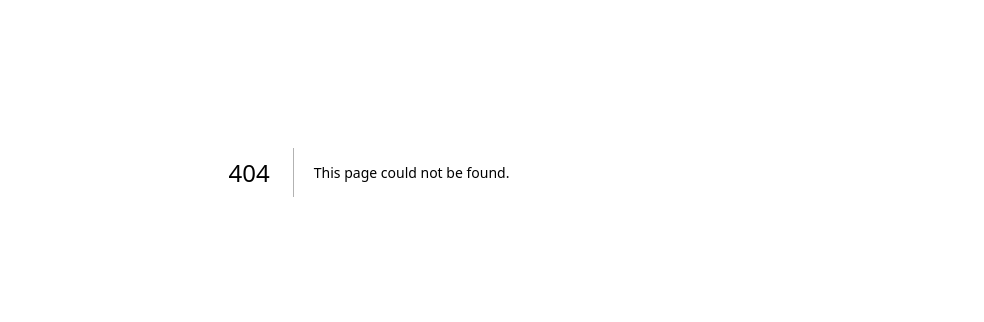
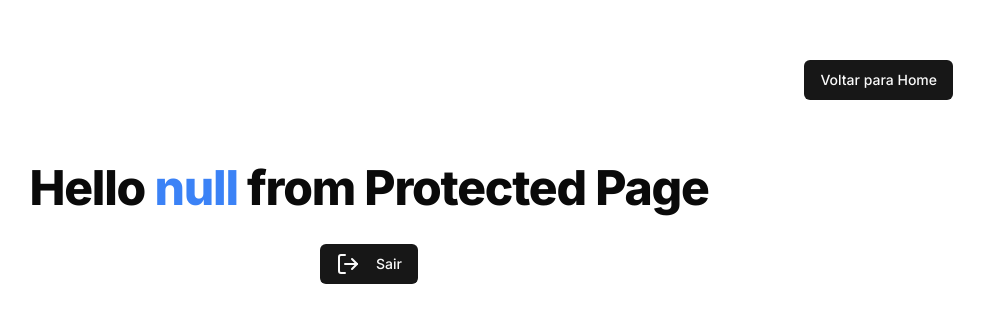
Before and after one commit to Arthur-Gab/next-auth, a Next.js app: page /settings in a window 1280 px wide. Before the commit this address had no page. Shown: the part 228-550 px from the top of the page, without its empty margins (271-1255 px from the left). Built offline with nearby package versions, Linux system fonts and the light colour scheme; no server answers.

Commit message:
feat(sign-in and sign-out)

```diff
--- a/src/app/restrict/page.tsx
+++ b/src/app/(restrict)/settings/page.tsx
@@ -2,8 +2,11 @@ import { TypographyH1 } from '@/components/ui/typograph';
 import { Button } from '@/components/ui/button';
 import Link from 'next/link';
 import LogOutButton from '@/components/LogOutButton';
+import { auth } from '@/auth';
 
-const RestricPage = () => {
+const SeetingsPage = async () => {
+	const session = await auth();
+
 	return (
 		<>
 			<main className='container flex h-full flex-col items-center justify-center gap-16'>
@@ -16,7 +19,10 @@ const RestricPage = () => {
 
 				<div className='flex w-full flex-col gap-6'>
 					<TypographyH1 className='text-center'>
-						Hello <span className='text-blue-500'>{'{user}'}</span>{' '}
+						Hello{' '}
+						<span className='text-blue-500'>
+							{JSON.stringify(session, null, 2)}
+						</span>{' '}
 						from Protected Page
 					</TypographyH1>
 					<LogOutButton />
@@ -26,4 +32,4 @@ const RestricPage = () => {
 	);
 };
 
-export default RestricPage;
+export default SeetingsPage;
--- a/src/app/page.tsx
+++ b/src/app/page.tsx
@@ -40,7 +40,7 @@ export default function Home() {
 					className='gap-4'
 					asChild
 				>
-					<Link href='/restrict'>
+					<Link href='/settings'>
 						Pagina Protegida <ExternalLink />
 					</Link>
 				</Button>
--- /dev/null
+++ b/src/auth.config.ts
@@ -0,0 +1,42 @@
+import { type NextAuthConfig } from 'next-auth';
+
+import Credentials from 'next-auth/providers/credentials';
+
+import { SignInFormSchema } from '@/lib/types/auth';
+import { getUserByEmail } from '@/lib/db';
+
+export default {
+	providers: [
+		Credentials({
+			/**
+			 * Authorize nao possuem nenhum metodo de validar, por isso
+			 * e necessario roteger a routa de Auth da API de usuarios que chamarem * a API manualmente
+			 */
+			authorize: async (credentials) => {
+				const isCredentialsValid =
+					SignInFormSchema.safeParse(credentials);
+
+				// Credentials validas
+				if (isCredentialsValid.success) {
+					const { email, password } = isCredentialsValid.data;
+
+					const user = await getUserByEmail(email);
+
+					// Usuarios criados pelo Google e Github nao possuem senha no BD
+					if (!user || !user.password) {
+						return null;
+					}
+
+					// No mundo real estaria usando bcrypt.compare
+					const passwordMatch = password === user.password;
+
+					if (passwordMatch) {
+						return user;
+					}
+				}
+
+				return null;
+			},
+		}),
+	],
+} satisfies NextAuthConfig;
--- a/src/auth.ts
+++ b/src/auth.ts
@@ -1,9 +1,18 @@
 import NextAuth from 'next-auth';
-import GitHub from 'next-auth/providers/github';
+// 0Auth Providers && Credentials Provider
+import authConfig from '@/auth.config';
+
+// Prisma Adapter
+import { PrismaAdapter } from '@auth/prisma-adapter';
+import db from '@/lib/db';
 
 export const {
 	handlers: { GET, POST },
 	auth,
+	signIn,
+	signOut,
 } = NextAuth({
-	providers: [GitHub],
+	...authConfig,
+	adapter: PrismaAdapter(db),
+	session: { strategy: 'jwt' },
 });
--- a/src/lib/actions/auth.ts
+++ b/src/lib/actions/auth.ts
@@ -4,6 +4,8 @@ import z from 'zod';
 import { SignInFormSchema, SignUpFormSchema } from '@/lib/types/auth';
 import { createUser } from '@/lib/db';
 import { AuthError } from 'next-auth';
+
+import { signIn, signOut } from '@/auth';
 
 /**
  *
@@ -16,9 +18,16 @@ export const handleSignIn = async (
 	formData: z.infer<typeof SignInFormSchema>
 ) => {
 	console.log('Starting Login');
+	console.log(formData);
+
+	const { email, password } = formData;
 
 	try {
-		console.log(formData);
+		await signIn('credentials', {
+			email,
+			password,
+			redirectTo: '/settings',
+		});
 	} catch (e) {
 		console.error(e);
 
@@ -31,6 +40,8 @@ export const handleSignIn = async (
 					return { message: 'Algo deu errado. Tente outra vez.' };
 			}
 		}
+
+		throw e; // Necessario lancar o erro para o redirecionamento funcionar
 	}
 };
 
@@ -52,4 +63,18 @@ export const handleSignUp = async (
 
 export const handleSignOut = async () => {
 	console.log('Sing Out');
+
+	try {
+		await signOut({
+			redirectTo: '/',
+		});
+	} catch (e) {
+		console.error(e);
+
+		if (e instanceof AuthError) {
+			console.log(e.type);
+		}
+
+		throw e; // Necessario lancar o erro para o redirecionamento funcionar
+	}
 };
--- a/src/lib/db/usersHandlers.ts
+++ b/src/lib/db/usersHandlers.ts
@@ -1,4 +1,3 @@
-import { PrismaClientKnownRequestError } from '@prisma/client/runtime/library';
 import db from './';
 
 export const createUser = async (email: string, password?: string) => {
@@ -17,19 +16,25 @@ export const createUser = async (email: string, password?: string) => {
 		// TODO: Send Verification Token
 	} catch (e) {
 		console.log(e);
-		if (e instanceof PrismaClientKnownRequestError && e.code === 'P2002')
+
+		// @ts-expect-error
+		if (e.code === 'P2002')
+			// PrismaClientKnownRequestError was throwing an Erro when wokirng with Auth.JS
 			return { message: 'Este email já está em uso.' };
-
 		return { message: 'Algo deu errado. Tente outra vez.' };
 	}
 };
 
 export const getUserByEmail = async (email: string) => {
+	console.log('Tentando buscar um usuario');
+
 	const user = await db.user.findUnique({
 		where: {
 			email,
 		},
 	});
+
+	console.log(user);
 
 	if (!user) {
 		return null;
--- a/src/middleware.ts
+++ b/src/middleware.ts
@@ -1,15 +1,44 @@
-import { auth } from './auth';
+import authConfig from './auth.config';
+import NextAuth from 'next-auth';
+
+const PUBLIC_ROUTES = ['/', '/auth/sign-up', '/auth/sign-in'];
+const PRIVATE_ROUTES = ['/settings'];
+
+const { auth } = NextAuth(authConfig);
 
 export default auth((req) => {
-	// req.auth
-	console.log(req.nextUrl.pathname);
+	const isLoggedIn = !!req.auth;
+	const nextUrl = req.nextUrl;
+
+	const isInPrivateRoute = PRIVATE_ROUTES.includes(nextUrl.pathname);
+	const isInPublicRoute = PUBLIC_ROUTES.includes(nextUrl.pathname);
+
+	console.log('Proxima Rota:', req.nextUrl.pathname);
+	console.log('Em rota privada:', isInPrivateRoute);
+	console.log('Em rota publica:', isInPublicRoute);
+	console.log('Usuario logado: ', isLoggedIn);
+
+	if (isInPrivateRoute && !isLoggedIn) {
+		console.info(
+			'Usuario tentando acessar rota privada sem estar logado, redirecionando para Sign-in page'
+		);
+		return Response.redirect(new URL('/auth/sign-in', nextUrl));
+	}
+
+	if (isInPublicRoute) {
+		console.info('Usuario em rota publica');
+		if (isLoggedIn) {
+			console.info('Usuario ja esta logado, redirecionando..');
+			return Response.redirect(new URL('/settings', nextUrl));
+		}
+		return null;
+	}
 });
 
 // See "Matching Paths" below to learn more
 // export const config = {
 // 	matcher: ['/restrict/:path*', '/auth/sign-in/'],
 // };
-
 export const config = {
 	matcher: ['/((?!.+\\.[\\w]+$|_next).*)', '/', '/(api|trpc)(.*)'],
 };
```
